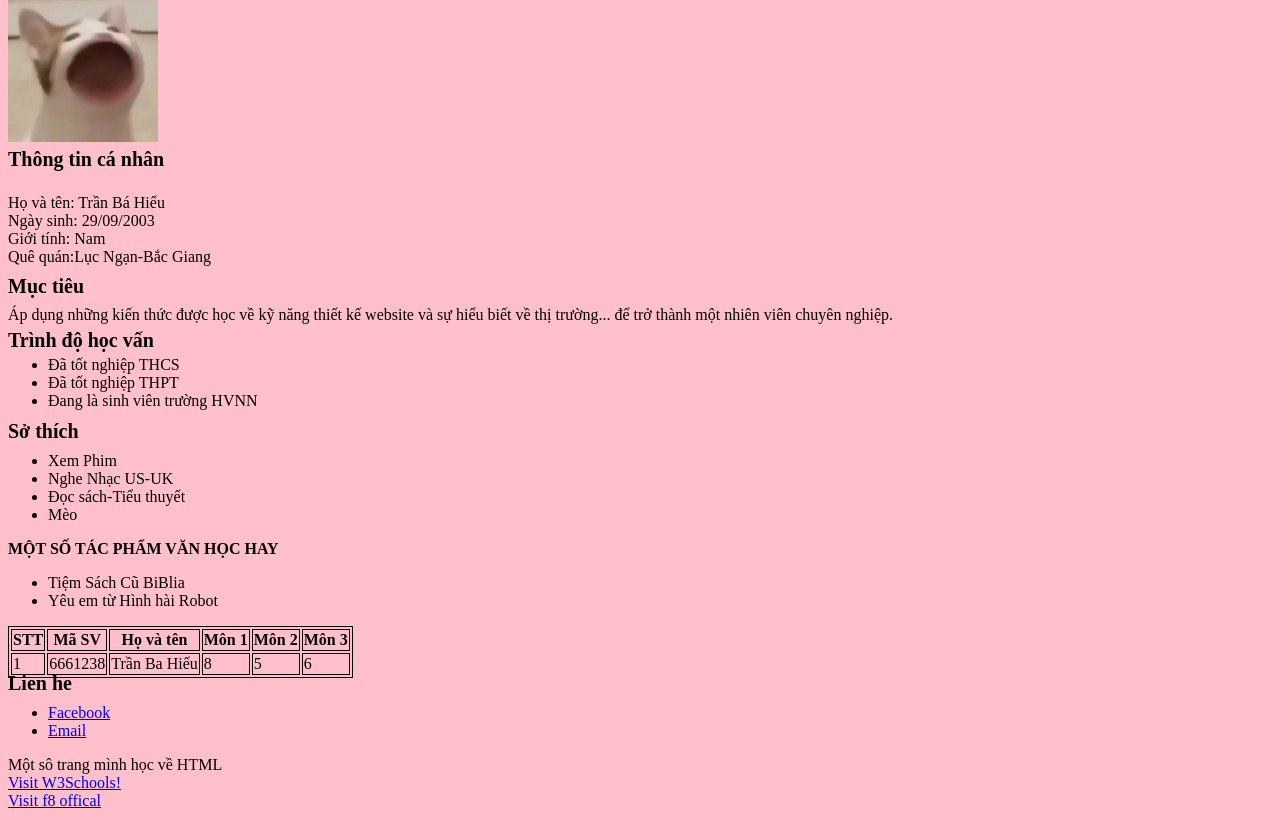
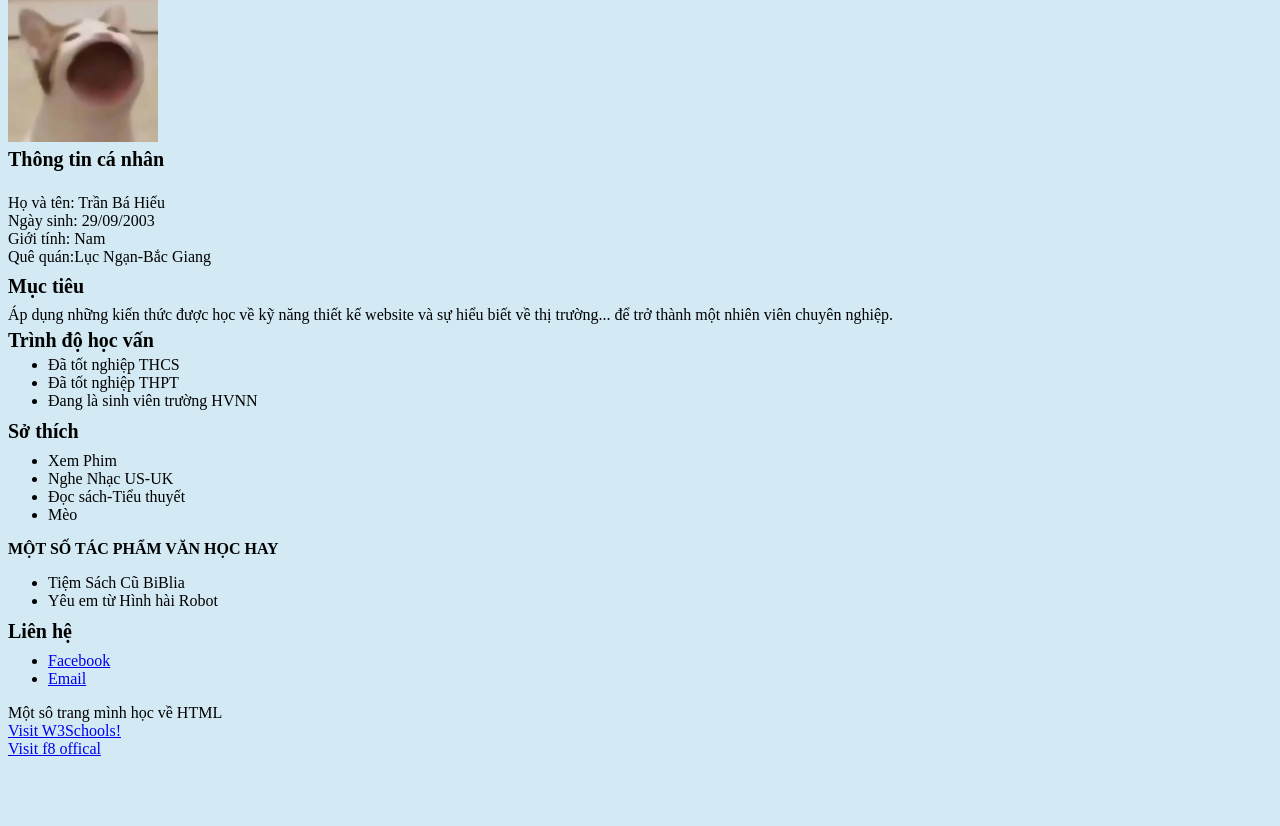
Before and after one commit to tranhieu2909/Gioi-Thieu-Ban-Than, a plain HTML site: page index.html in a window 1280 px wide. Shown: the part 66-892 px from the top of the page. After the commit the page ends 840 px from the top, so only its background shows below. Drawn offline with Linux system fonts and the light colour scheme.

Commit message:
upcode lan n

```diff
--- a/index.html
+++ b/index.html
@@ -42,7 +42,7 @@
           }
 
         body{
-            background-color: pink;
+            background-color: rgb(211, 234, 244);
         }
         </style>
     <link   rel="shortcut icon" type="x-icon" href="anhdaidien.jpeg"> <!--anh icon web-->
@@ -80,25 +80,7 @@
                 <li>Tiệm Sách Cũ BiBlia</li>
                 <li>Yêu em từ Hình hài Robot</li>
             </ul>
-        <table>
-            <tbody><tr>
-                <th>STT</th>
-                <th>Mã SV</th>
-                <th>Họ và tên</th>
-                <th>Môn 1</th>
-                <th>Môn 2</th>
-                <th>Môn 3</th>
-            </tr>
-            <tr>
-                <td>1</td>
-                <td>6661238</td>
-                <td>Trần Ba Hiếu</td>
-                <td>8</td>
-                <td>5</td>
-                <td>6</td>
-            </tr>
-        </tbody></table>
-        <h6>Lien he</h6>
+        <h6>Liên hệ</h6>
         <ul>
             <li><a href="https://www.facebook.com/tran.hieu.2909">Facebook</a></li>
             <li><a href="mailto:tranbahieu661238@gmail.com">Email</a></li>
```
